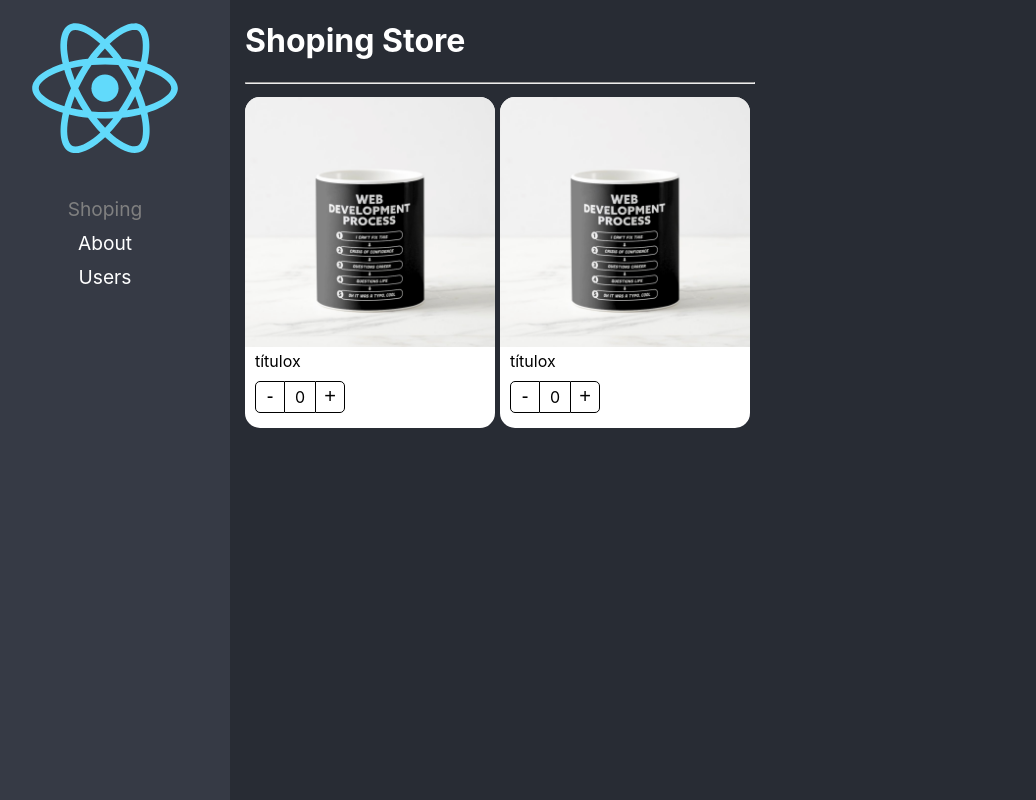
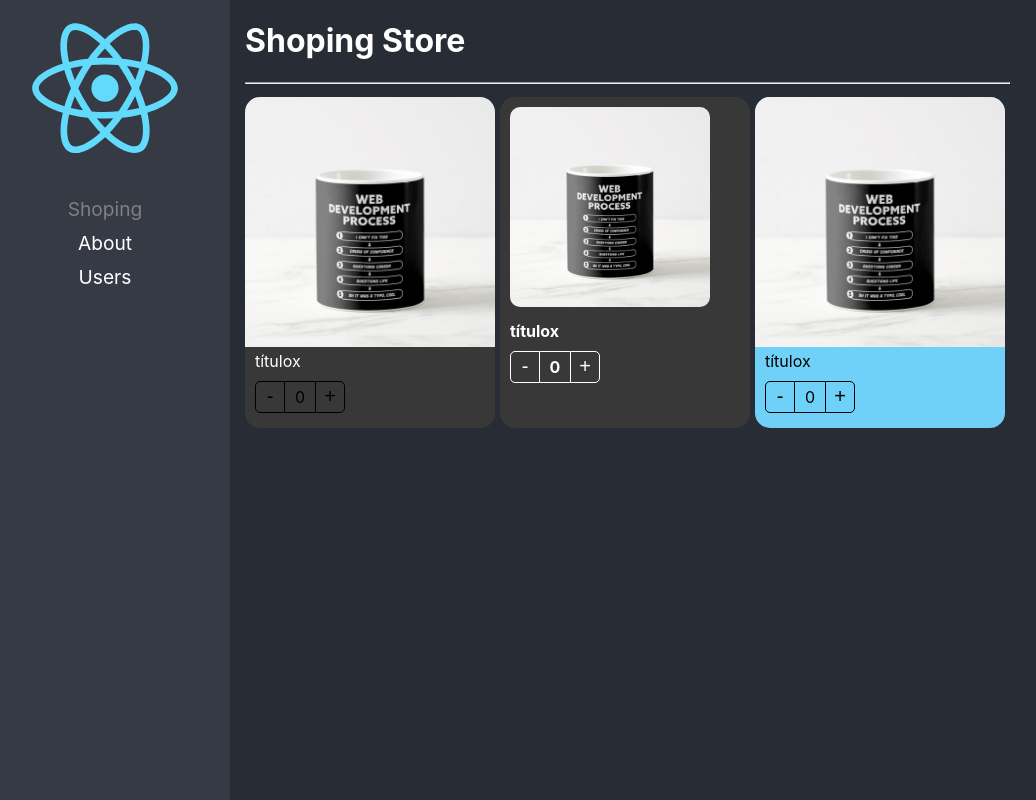
Before and after one commit to jocabello/react-adv, a React (Create React App) app: page /Home in a window 1280 px wide. Shown: the whole page, without its empty margins (20-1056 px from the left). Built offline with nearby package versions, Linux system fonts and the light colour scheme.

Commit message:
feat: adds component extended styles

```diff
--- a/src/02-component-patterns/ShopingPage.tsx
+++ b/src/02-component-patterns/ShopingPage.tsx
@@ -1,5 +1,5 @@
 import {ProductCard, ProductTitle, ProductImage, ProductButtons} from "./components/"
-
+import './styles/custom-styles.css'
 
 const product = {
   id: 'asdasd',
@@ -20,13 +20,30 @@
           flexWrap: 'wrap'
         }}>
 
-          <ProductCard product={product}>
+          <ProductCard
+            product={product}
+            className="bg-dark"
+          >
             <ProductCard.Image />
-            <ProductCard.Title />
+            <ProductCard.Title className="text-white"/>
             <ProductCard.Buttons />
           </ProductCard>
 
-          <ProductCard product={product}>
+          <ProductCard
+            product={product}
+            className="bg-dark text-white text-bold"
+          >
+            <ProductImage className="custom-image"/>
+            <ProductTitle className="text-white"/>
+            <ProductButtons className="custom-buttons"/>
+          </ProductCard>
+
+          <ProductCard
+            product={product}
+            style={{
+              backgroundColor: '#70D1F8'
+            }}
+          >
             <ProductImage />
             <ProductTitle />
             <ProductButtons />
--- a/src/02-component-patterns/components/ProductButtons.tsx
+++ b/src/02-component-patterns/components/ProductButtons.tsx
@@ -1,13 +1,21 @@
-import { useContext } from 'react';
+import { CSSProperties, useContext } from 'react';
 import styles from '../styles/styles.module.css'
 import { ProductContext } from './ProductCard';
 
-export const ProductButtons = () => {
+export interface Props {
+  className?: string;
+  style?: CSSProperties;
+}
+
+export const ProductButtons = ({className, style}: Props) => {
 
     const {increaseBy, counter} = useContext(ProductContext);
 
     return (
-      <div className={styles.buttonsContainer}>
+      <div
+        className={`${styles.buttonsContainer} ${className}`}
+        style={style}
+      >
 
         <button
           className={styles.buttonMinus}
--- a/src/02-component-patterns/components/ProductCard.tsx
+++ b/src/02-component-patterns/components/ProductCard.tsx
@@ -1,8 +1,8 @@
 import { useProduct } from '../hooks/useProduct'
-import { createContext } from 'react';
+import { createContext, ReactElement, CSSProperties } from 'react';
 
 import styles from '../styles/styles.module.css'
-import { ProductContextProps, ProductCardProps } from '../interfaces/interfaces';
+import { Product, ProductContextProps } from '../interfaces/interfaces';
 import { ProductImage } from './ProductImage';
 import { ProductTitle } from './ProductTitle';
 import { ProductButtons } from './ProductButtons';
@@ -10,7 +10,14 @@
 export const ProductContext = createContext({} as ProductContextProps);
 const {Provider} = ProductContext;
 
-export const ProductCard = ({product, children}: ProductCardProps) => {
+export interface Props {
+  product: Product;
+  children?: ReactElement | ReactElement[];
+  className?: string;
+  style?: CSSProperties;
+}
+
+export const ProductCard = ({product, children, className, style}: Props) => {
 
   const { counter, increaseBy } = useProduct();
 
@@ -20,7 +27,10 @@
         increaseBy,
         product
       }}>
-        <div className={styles.productCard}>
+        <div
+          className={`${styles.productCard} ${className}`}
+          style={style}
+        >
           {children}
         </div>
       </Provider>
--- a/src/02-component-patterns/components/ProductImage.tsx
+++ b/src/02-component-patterns/components/ProductImage.tsx
@@ -1,10 +1,16 @@
-import { useContext } from 'react';
+import { CSSProperties, useContext } from 'react';
 import { ProductContext } from './ProductCard';
 
 import noImage from '../assets/no-image.jpg'
-import styles from '../styles/styles.module.css'
+import styles from '../styles/styles.module.css';
 
-export const ProductImage = ({img = ''}) => {
+export interface Props {
+  className?: string;
+  img?: string;
+  style?: CSSProperties;
+}
+
+export const ProductImage = ({img, className, style}: Props) => {
 
     const {product} = useContext(ProductContext)
     let imgToShow: string;
@@ -18,6 +24,11 @@
     }
 
     return (
-      <img className={styles.productImg} src={imgToShow} alt="Product"/>
+      <img
+        className={`${styles.productImg} ${className}`}
+        src={imgToShow}
+        alt="Product"
+        style={style}
+      />
     )
 }
--- a/src/02-component-patterns/components/ProductTitle.tsx
+++ b/src/02-component-patterns/components/ProductTitle.tsx
@@ -1,13 +1,22 @@
-import { useContext } from "react"
+import { CSSProperties, useContext } from "react"
 import { ProductContext } from "./ProductCard"
 
 import styles from '../styles/styles.module.css'
 
-export const ProductTitle = ({title}: {title?: string}) => {
+export interface Props {
+  title?: string;
+  className?: string;
+  style?: CSSProperties;
+}
+
+export const ProductTitle = ({title, className, style}: Props) => {
 
     const {product} = useContext(ProductContext)
 
     return (
-      <span className={styles.productDescription}>{title ? title : product.title}</span>
+      <span
+        className={`${styles.productDescription} ${className}`}
+        style={style}
+      >{title ? title : product.title}</span>
     )
   }
--- a/src/02-component-patterns/components/index.ts
+++ b/src/02-component-patterns/components/index.ts
@@ -1,4 +1,5 @@
 import { ProductCard as ProductCardHOC } from "./ProductCard";
+import { ProductCardHOCProps } from "../interfaces/interfaces";
 
 import { ProductButtons } from "./ProductButtons";
 import { ProductImage } from "./ProductImage";
@@ -8,7 +9,7 @@
 export { ProductImage } from "./ProductImage";
 export { ProductTitle } from "./ProductTitle";
 
-export const ProductCard = Object.assign( ProductCardHOC, {
+export const ProductCard: ProductCardHOCProps = Object.assign( ProductCardHOC, {
     Image: ProductImage,
     Title: ProductTitle,
     Buttons: ProductButtons
--- /dev/null
+++ b/src/02-component-patterns/styles/custom-styles.css
@@ -0,0 +1,23 @@
+
+.bg-dark {
+    background-color: rgb(56, 56, 56);
+}
+
+.text-white {
+    color: white;
+}
+
+.text-bold {
+    font-weight: bold;
+}
+
+.custom-image {
+    padding: 10px;
+    width: calc(100% - 20%);
+    border-radius: 20px;
+}
+
+.custom-buttons button, .custom-buttons div {
+    color: white;
+    border-color: white;
+}
```
Also changed, not shown: src/02-component-patterns/interfaces/interfaces.ts (+11 -7 lines).
